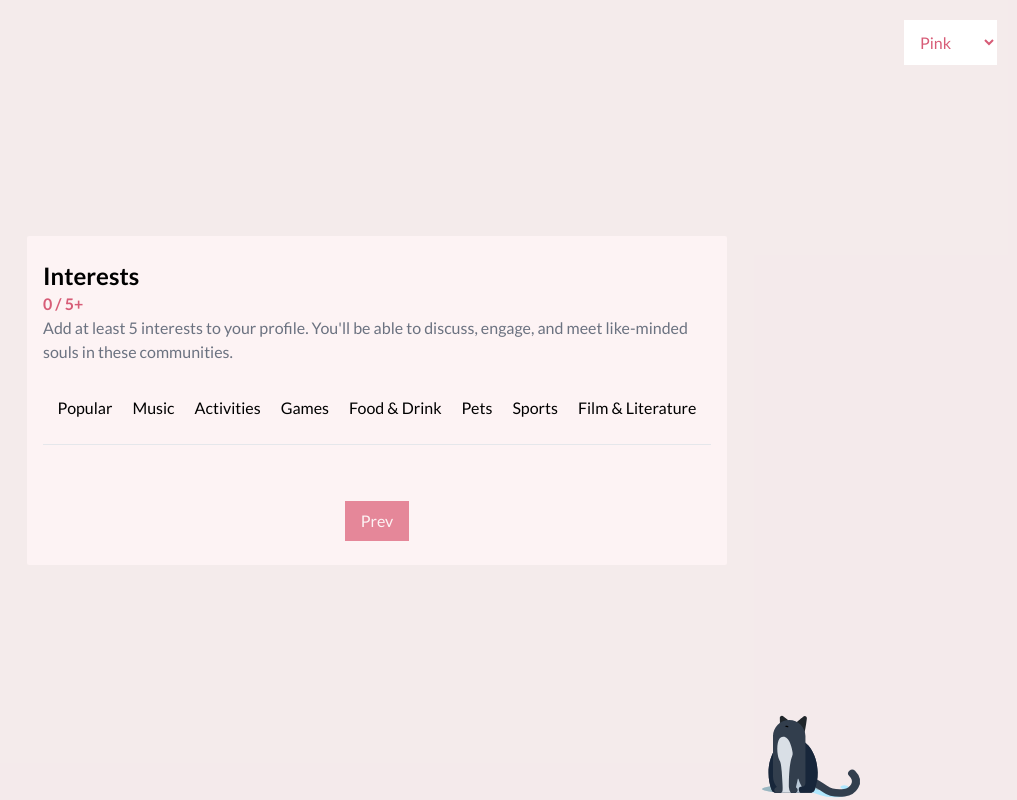
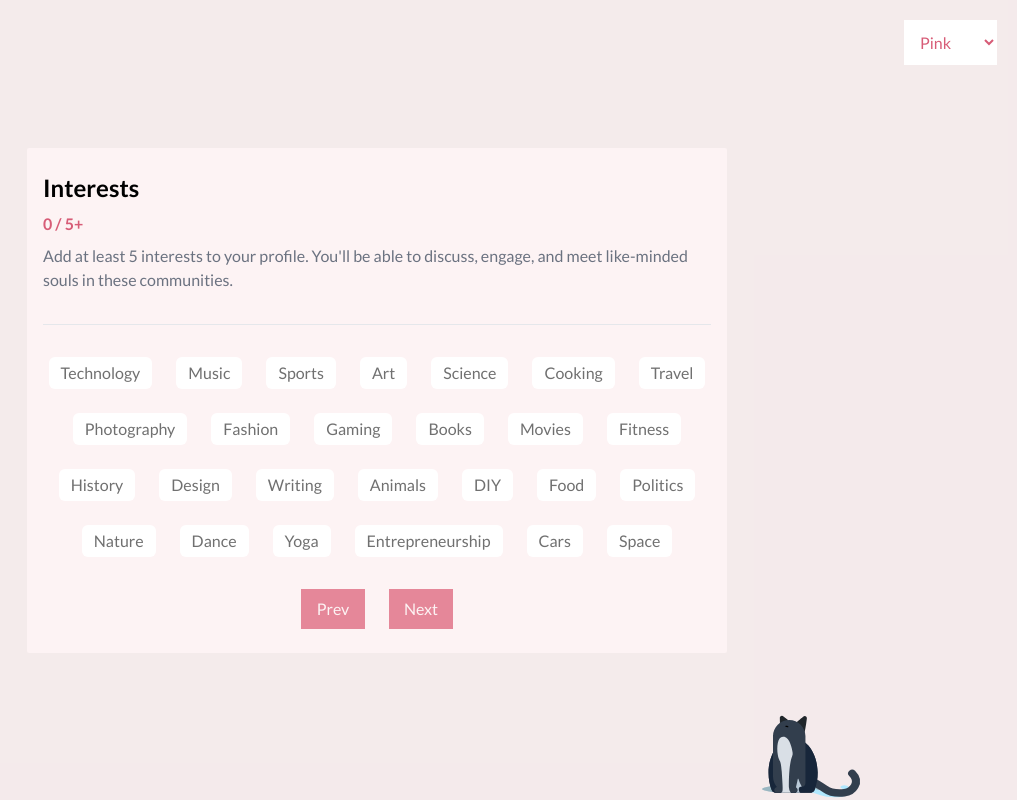
Before and after one commit to BrangB/Cupidy-Dating-App, a React (Vite) app: page /collect-data/interest in a window 1280 px wide. Shown: the whole page, without its empty margins (263-1280 px from the left). Built offline with nearby package versions, Linux system fonts and the light colour scheme.

Commit message:
update interest page & zodiac page

```diff
--- a/src/components/collectData/Gender.jsx
+++ /dev/null
@@ -1,12 +0,0 @@
-import React from 'react'
-import FadeCard from '../../animations/collectdata/FadeCard'
-
-const Gender = () => {
-  return (
-    <FadeCard>
-        <div>Gender</div>
-    </FadeCard>
-  )
-}
-
-export default Gender
--- a/src/components/collectData/Interest.jsx
+++ b/src/components/collectData/Interest.jsx
@@ -1,57 +1,77 @@
 import React from 'react';
 import FadeCard from '../../animations/collectdata/FadeCard';
-import { Link, Routes, Route, useLocation } from 'react-router-dom';
-import Game from './interests/Game';
-import Popular from './interests/Popular';
-import Music from './interests/Music';
-import Activities from './interests/Activities';
+import { Link, useNavigate } from 'react-router-dom';
+import { useDetailInfo } from '../../providers/DetailInfoProvider';
+import toast from 'react-hot-toast';
 
 const Interest = () => {
-  const location = useLocation();
+  // Example array of interests
+  const interests = [
+    'Technology', 'Music', 'Sports', 'Art', 'Science',
+    'Cooking', 'Travel', 'Photography', 'Fashion', 'Gaming',
+    'Books', 'Movies', 'Fitness', 'History', 'Design',
+    'Writing', 'Animals', 'DIY', 'Food', 'Politics',
+    'Nature', 'Dance', 'Yoga', 'Entrepreneurship', 'Cars',
+    'Space', 'Education', 'Philosophy', 'Psychology', 'Languages'
+  ];
 
-  const getLinkClass = (path) => {
-    return location.pathname === path ? 'border-b-2 border-btnbg-primary' : '';
+  const {detailInfo, setDetailInfo} = useDetailInfo();
+  const navigate = useNavigate();
+
+  const addInterest = (interest) => {
+    if (detailInfo.interests.includes(interest)) {
+
+      const updatedInterests = detailInfo.interests.filter(item => item !== interest);
+      setDetailInfo({ ...detailInfo, interests: updatedInterests });
+    } else {
+      if(detailInfo.interests.length < 10){
+        const updatedInterests = [...detailInfo.interests, interest];
+        setDetailInfo({ ...detailInfo, interests: updatedInterests });
+      }else{
+        toast.error("Cannot add more than 10 interests.")
+      }
+
+    }
   };
+
+  const handleForm = () => {
+    if(detailInfo.interests.length >= 5){
+      navigate('/collect-data/zodiac')
+      console.log(detailInfo)
+    }else{
+      toast.error("Please choose at least 5 interests.")
+    }
+  }
 
   return (
     <FadeCard>
       <div className='card w-full md:w-[700px] bg-colorbg-primary p-4 py-6 rounded-sm flex flex-col gap-8 overflow-hidden duration-200'>
-        <div className="heading">
+        <div className="heading flex flex-col gap-2">
           <h1 className='text-2xl font-bold'>Interests</h1>
-          <span className='text-colortext-primary font-bold'>0 / 5+</span>
+          <span className='text-colortext-primary font-bold'>{detailInfo.interests.length} / 5+</span>
           <p className='text-gray-500'>Add at least 5 interests to your profile. You'll be able to discuss, engage, and meet like-minded souls in these communities.</p>
         </div>
-        <div className="category w-full flex flex-col gap-6">
-          <div className="title w-full flex gap-5 items-center justify-center flex-wrap">
-            <Link to="/collect-data/interest/popular" className={getLinkClass('/collect-data/interest/popular')}>Popular</Link>
-            <Link to="/collect-data/interest/music" className={getLinkClass('/collect-data/interest/music')}>Music</Link>
-            <Link to="/collect-data/interest/activities" className={getLinkClass('/collect-data/interest/activities')}>Activities</Link>
-            <Link to="/collect-data/interest/games" className={getLinkClass('/collect-data/interest/games')}>Games</Link>
-            <Link to="/collect-data/interest/food-drink" className={getLinkClass('/collect-data/interest/food-drink')}>Food & Drink</Link>
-            <Link to="/collect-data/interest/pets" className={getLinkClass('/collect-data/interest/pets')}>Pets</Link>
-            <Link to="/collect-data/interest/sports" className={getLinkClass('/collect-data/interest/sports')}>Sports</Link>
-            <Link to="/collect-data/interest/film-literature" className={getLinkClass('/collect-data/interest/film-literature')}>Film & Literature</Link>
-          </div>
-          <hr />
-          <div className="stuff">
-            <Routes>
-              <Route path='popular' element={<Popular />} />
-              <Route path="music" element={<Music />} />
-              <Route path="activities" element={<Activities />} />
-              <Route path="games" element={<Game />} />
-            </Routes>
-          </div>
+        <hr />
+        <div className="interest w-full flex flex-wrap gap-6 items-center justify-center h-[350px] md:h-[200px] overflow-y-scroll" style={{ scrollbarWidth: 'thin', scrollbarColor: '#4A5568 #CBD5E0', scrollbarTrackColor: '#CBD5E0' }}>
+          {interests.map((interest, index) => (
+              <span key={index} className={` ${detailInfo.interests.includes(interest) ? 'bg-btnbg-primary text-colortext-third' : 'text-[#707070] bg-colorbg-secondary'} duration-200 font-medium  p-1 px-3 cursor-pointer rounded-md`} onClick={() => addInterest(interest)}>{interest}</span>
+          ))}
         </div>
-        <div className='w-full flex items-center justify-center'>
+        <div className='w-full flex items-center justify-center gap-6'>
           <Link
-          className='bg-btnbg-primary text-colortext-third p-2 w-16 flex items-center justify-center cursor-pointer'
-          to={'/collect-data/main-info'}
+            className='bg-btnbg-primary text-colortext-third p-2 w-16 flex items-center justify-center cursor-pointer'
+            to={'/collect-data/main-info'}
           >
             Prev
           </Link>
+          <button
+                    className='bg-btnbg-primary text-colortext-third p-2 w-16 flex items-center justify-center cursor-pointer'
+                    onClick={handleForm}
+                >
+                    Next
+                </button>
         </div>
       </div>
-
     </FadeCard>
   );
 };
--- /dev/null
+++ b/src/components/collectData/Zodiac.jsx
@@ -0,0 +1,60 @@
+import React from 'react'
+import FadeCard from '../../animations/collectdata/FadeCard'
+import { Link } from 'react-router-dom'
+import { useDetailInfo } from '../../providers/DetailInfoProvider'
+import aries from '../../assets/arieszodiacsign.jpg'
+
+const Zodiac = () => {
+
+    const zodiacSigns = [
+        'Aries', 'Taurus', 'Gemini', 'Cancer', 'Leo',
+        'Virgo', 'Libra', 'Scorpio', 'Sagittarius', 'Capricorn',
+        'Aquarius', 'Pisces'
+      ];
+
+    const openWikipediaPage = (url) => {
+        window.open(url, '_blank');
+    };
+
+    const {detailInfo, setDetailInfo} = useDetailInfo();
+
+  return (
+    <FadeCard>
+    <div className='card w-full md:w-[700px] bg-colorbg-primary p-4 py-6 rounded-sm flex flex-col gap-8 overflow-hidden duration-200'>
+      <div className="heading flex flex-col gap-2">
+        <h1 className='text-2xl font-bold'>Choose Your Zodiac Sign</h1>
+        <p className='text-gray-500'>Select your Zodiac sign. Knowing each other's signs can be fun and insightful!</p>
+      </div>
+      <hr />
+      <div className='flex flex-wrap gap-6 h-[400px] md:h-[300px] items-center justify-center overflow-y-scroll' style={{ scrollbarWidth: 'thin', scrollbarColor: '#4A5568 #CBD5E0', scrollbarTrackColor: '#CBD5E0' }}>
+          {zodiacSigns.map((sign, index) => (
+            <div key={index} className='flex flex-col items-center justify-center gap-3'>
+                <img src={aries} alt="zodiac" className={`${detailInfo.zodiacSigns == sign ? 'border-btnbg-primary border-4' : ''} w-[80px] h-[80px] md:w-[100px] md:h-[100px] rounded-full object-cover cursor-pointer duration-150`} onClick={() => setDetailInfo({...detailInfo, zodiacSigns: sign})}/>
+                <span
+                    className='text-colortext-secondary duration-200 font-medium p-1 px-3 cursor-pointer rounded-md'
+                    onClick={() => openWikipediaPage(`https://en.wikipedia.org/wiki/${sign}_(astrology)`)}
+                >
+                    {sign}
+                </span>
+              </div>
+          ))}
+        </div>
+      <div className='w-full flex items-center justify-center gap-6'>
+        <Link
+          className='bg-btnbg-primary text-colortext-third p-2 w-16 flex items-center justify-center cursor-pointer'
+          to={'/collect-data/interest'}
+        >
+          Prev
+        </Link>
+        <button
+                  className='bg-btnbg-primary text-colortext-third p-2 w-16 flex items-center justify-center cursor-pointer'
+              >
+                  Next
+              </button>
+      </div>
+    </div>
+  </FadeCard>
+  )
+}
+
+export default Zodiac
--- a/src/components/collectData/interests/Game.jsx
+++ /dev/null
@@ -1,27 +0,0 @@
-import React from 'react';
-import Category from '../../../animations/collectdata/Category';
-
-const Game = () => {
-
-  const gameInterests = [
-    'Action',
-    'Adventure',
-    'Puzzle',
-    'RPG',
-    'Simulation',
-    'Strategy',
-    'Sports'
-  ];
-
-  return (
-    <Category>
-      <div className="interests flex gap-3 flex-wrap items-center justify-center">
-        {gameInterests.map((interest, index) => (
-          <span key={index} className='p-2 px-4 bg-colorbg-secondary rounded-lg hover:bg-btnbg-primary hover:text-colortext-third cursor-grab duration-200'>{interest}</span>
-        ))}
-      </div>
-    </Category>
-  );
-}
-
-export default Game;
--- a/src/components/collectData/interests/Popular.jsx
+++ /dev/null
@@ -1,27 +0,0 @@
-import React from 'react'
-import Category from '../../../animations/collectdata/Category';
-
-const Popular = () => {
-
-  const interests = [
-    'Music',
-    'Activities',
-    'Games',
-    'Food & Drink',
-    'Pets',
-    'Sports',
-    'Film & Literature'
-  ];
-
-  return (
-    <Category>
-      <div className="interests flex gap-3 flex-wrap items-center justify-center">
-        {interests.map((interest, index) => (
-          <span key={index} className='p-2 px-4 bg-colorbg-secondary rounded-lg hover:bg-btnbg-primary hover:text-colortext-third cursor-grab duration-200'>{interest}</span>
-        ))}
-      </div>
-    </Category>
-  );
-}
-
-export default Popular
--- a/src/pages/CollectUserData.jsx
+++ b/src/pages/CollectUserData.jsx
@@ -1,13 +1,13 @@
 // CollectUserData.js
 
 import React from 'react';
-import { Link, Route, Routes } from 'react-router-dom';
+import { Route, Routes } from 'react-router-dom';
 import Interest from '../components/collectData/Interest';
-import Gender from '../components/collectData/Gender';
 import Info from '../components/collectData/Info';
 import MainInfo from '../components/collectData/MainInfo';
 import ThemeToggle from '../components/ThemeToggle';
 import Cat from '../animations/animateIcons/Cat';
+import Zodiac from '../components/collectData/Zodiac';
 
 const CollectUserData = () => {
   return (
@@ -15,8 +15,8 @@ const CollectUserData = () => {
       <Routes>
         <Route path='welcome' element={<Info />} />
         <Route path="main-info" element={<MainInfo />} />
-        <Route path="interest/*" element={<Interest />} />
-        <Route path="gender" element={<Gender />} />
+        <Route path="interest" element={<Interest />} />
+        <Route path='zodiac' element={<Zodiac />} />
       </Routes>
       <ThemeToggle />
       <Cat/>
--- a/src/pages/Landing.jsx
+++ b/src/pages/Landing.jsx
@@ -1,6 +1,5 @@
 import React from 'react'
 import { Link } from 'react-router-dom'
-import ThemeToggle from '../components/ThemeToggle'
 
 const Landing = () => {
   return (
--- a/src/providers/ColorProvider.jsx
+++ b/src/providers/ColorProvider.jsx
@@ -8,6 +8,7 @@ const ColorProvider = ({children}) => {
 
     useEffect(() => {
       setTheme(localStorage.getItem("theme"))
+      changeTheme(theme)
     }, [])
 
     const changeTheme = (themeName) => {
--- a/src/providers/DetailInfoProvider.jsx
+++ b/src/providers/DetailInfoProvider.jsx
@@ -9,7 +9,9 @@ const DetailInfoProvider = ({children}) => {
         birthdate: '',
         gender: '',
         location: null,
-        interestedIn: ''
+        interestedIn: '',
+        interests: [],
+        zodiacSign: ''
     })
 
   return (
```
Also changed, not shown: src/components/collectData/interests/Activities.jsx (deleted, +0 -27 lines), src/components/collectData/interests/Music.jsx (deleted, +0 -27 lines), src/assets/arieszodiacsign.jpg (added).
